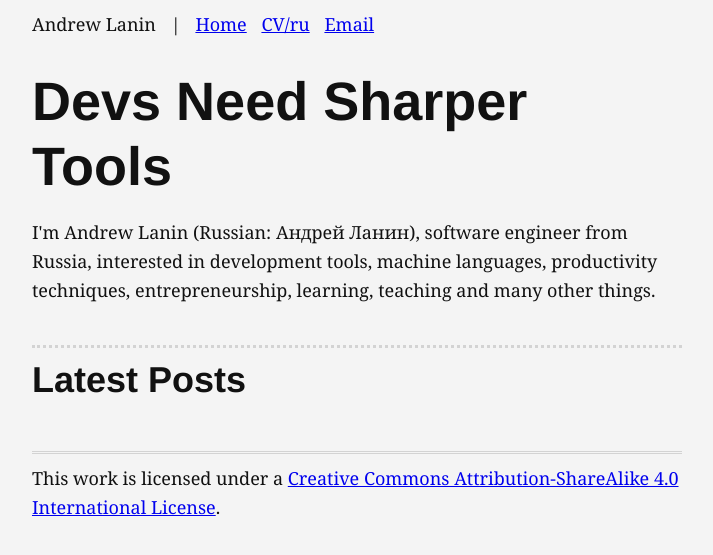
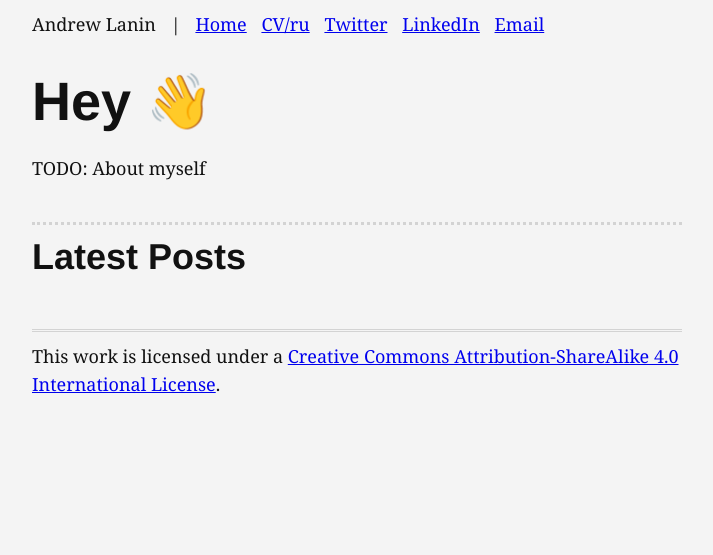
Before and after one commit to andrewlanin/lanin.dev, a Jekyll site: the page built from index.html, in a window 1280 px wide. Shown: the top 555 px of the page, without its empty margins (283-996 px from the left). Built offline with Jekyll 4.4.1, drawn with Linux system fonts in a browser that asks for light colours.

Commit message:
Add twitter and linkedin links, tune posts urls

```diff
--- a/_config.yml
+++ b/_config.yml
@@ -1 +1,2 @@
 markdown: kramdown
+permalink: /:categories/:title/
--- a/_layouts/base.html
+++ b/_layouts/base.html
@@ -13,6 +13,8 @@
       <span>|</span>
       <a href="/">Home</a>
       <a href="/cv.pdf">CV/ru</a>
+      <a href="https://twitter.com/lanindev">Twitter</a>
+      <a href="https://www.linkedin.com/in/andrew-lanin/">LinkedIn</a>
       <a href="mailto:andrew@lanin.dev">Email</a>
     </nav>
     {{ content }}
--- a/index.html
+++ b/index.html
@@ -3,8 +3,8 @@ layout: base
 title: Home
 ---
 
-<h1>Devs Need Sharper Tools</h1>
-<p>I'm Andrew Lanin (Russian: Андрей Ланин), software engineer from Russia, interested in development tools, machine languages, productivity techniques, entrepreneurship, learning, teaching and many other things.</p>
+<h1>Hey 👋</h1>
+<p>TODO: About myself</p>
 
 <h2>Latest Posts</h2>
 <ul>
```
Also changed, not shown: _drafts/test-post.md (+1 -0 lines), 1 other file.
